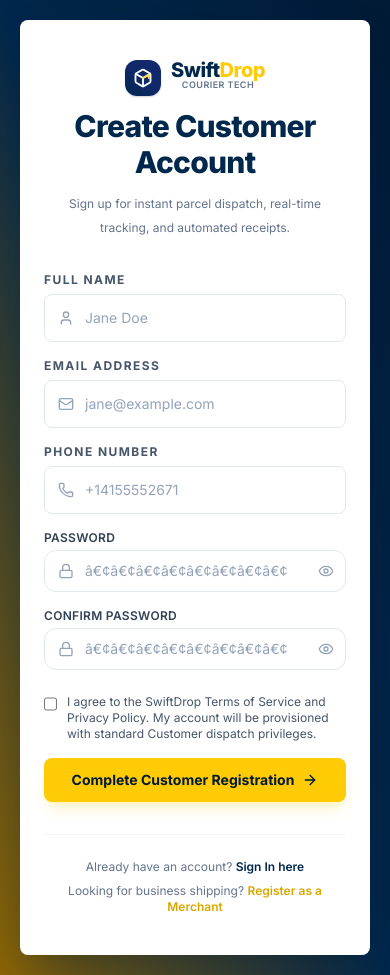
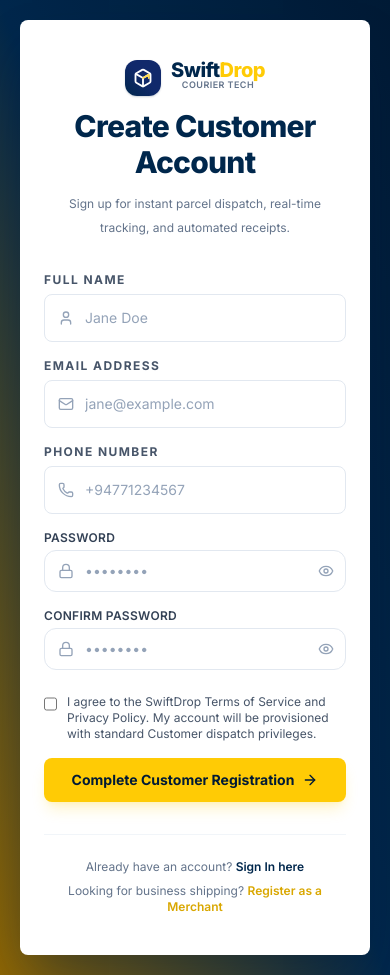
Before and after one commit to swiftdrop-ead-team/swiftdrop-courier-management, a React (Vite) app in the folder frontend/: page /register in a window 390 px wide. Built offline with nearby package versions, Linux system fonts and the light colour scheme; no server answers.

Commit message:
feat: update phone number validation and placeholders for registration and reset password pages

```diff
--- a/frontend/src/pages/auth/MerchantRegisterPage.tsx
+++ b/frontend/src/pages/auth/MerchantRegisterPage.tsx
@@ -18,7 +18,6 @@ import {
   ArrowRight,
   Loader2,
   Clock,
-  ShieldAlert
 } from 'lucide-react';
 
 const merchantSchema = z.object({
@@ -26,7 +25,7 @@ const merchantSchema = z.object({
   contactPerson: z.string().min(2, 'Contact person name is required'),
   email: z.string().email('Please enter a valid business email address'),
   businessAddress: z.string().min(5, 'Business address is required'),
-  phoneNumber: z.string().regex(/^\+?[0-9]{7,15}$/, 'Please enter a valid phone number with digits'),
+  phoneNumber: z.string().regex(/^(?:0|(?:\+|00)94)7\d{8}$/, 'Enter a valid Sri Lankan mobile number, e.g. +94771234567'),
   password: z.string().min(8, 'Password must be at least 8 characters'),
   confirmPassword: z.string().min(1, 'Please confirm your password'),
 }).refine((data) => data.password === data.confirmPassword, {
@@ -207,7 +206,7 @@ export const MerchantRegisterPage: React.FC = () => {
                 </div>
                 <input
                   type="tel"
-                  placeholder="+18005550199"
+                  placeholder="+94771234567"
                   {...register('phoneNumber')}
                   className={`w-full pl-10 pr-4 py-2.5 rounded-xl border text-sm text-slate-900 placeholder-slate-400 outline-none transition-all ${
                     errors.phoneNumber
@@ -259,7 +258,7 @@ export const MerchantRegisterPage: React.FC = () => {
                 </div>
                 <input
                   type={showPassword ? 'text' : 'password'}
-                  placeholder="â€¢â€¢â€¢â€¢â€¢â€¢â€¢â€¢"
+                  placeholder="••••••••"
                   {...register('password')}
                   className={`w-full pl-10 pr-10 py-2.5 rounded-xl border text-sm text-slate-900 placeholder-slate-400 outline-none transition-all ${
                     errors.password
@@ -290,7 +289,7 @@ export const MerchantRegisterPage: React.FC = () => {
                 </div>
                 <input
                   type={showConfirmPassword ? 'text' : 'password'}
-                  placeholder="â€¢â€¢â€¢â€¢â€¢â€¢â€¢â€¢"
+                  placeholder="••••••••"
                   {...register('confirmPassword')}
                   className={`w-full pl-10 pr-10 py-2.5 rounded-xl border text-sm text-slate-900 placeholder-slate-400 outline-none transition-all ${
                     errors.confirmPassword
--- a/frontend/src/pages/auth/RegisterPage.tsx
+++ b/frontend/src/pages/auth/RegisterPage.tsx
@@ -21,7 +21,7 @@ import {
 const registerSchema = z.object({
   fullName: z.string().min(2, 'Full name must be at least 2 characters'),
   email: z.string().email('Please enter a valid email address'),
-  phoneNumber: z.string().regex(/^\+?[0-9]{7,15}$/, 'Please enter a valid phone number with digits'),
+  phoneNumber: z.string().regex(/^(?:0|(?:\+|00)94)7\d{8}$/, 'Enter a valid Sri Lankan mobile number, e.g. +94771234567'),
   password: z.string().min(8, 'Password must be at least 8 characters'),
   confirmPassword: z.string().min(1, 'Please confirm your password'),
   acceptTerms: z.literal(true, {
@@ -147,7 +147,7 @@ export const RegisterPage: React.FC = () => {
           <TextField
             label="Phone Number"
             type="tel"
-            placeholder="+14155552671"
+            placeholder="+94771234567"
             icon={<Phone className="h-4 w-4" />}
             error={errors.phoneNumber?.message}
             {...register('phoneNumber')}
@@ -165,7 +165,7 @@ export const RegisterPage: React.FC = () => {
                 </div>
                 <input
                   type={showPassword ? 'text' : 'password'}
-                  placeholder="â€¢â€¢â€¢â€¢â€¢â€¢â€¢â€¢"
+                  placeholder="••••••••"
                   {...register('password')}
                   className={`w-full pl-10 pr-10 py-2.5 rounded-xl border text-sm text-slate-900 placeholder-slate-400 outline-none transition-all ${
                     errors.password
@@ -196,7 +196,7 @@ export const RegisterPage: React.FC = () => {
                 </div>
                 <input
                   type={showConfirmPassword ? 'text' : 'password'}
-                  placeholder="â€¢â€¢â€¢â€¢â€¢â€¢â€¢â€¢"
+                  placeholder="••••••••"
                   {...register('confirmPassword')}
                   className={`w-full pl-10 pr-10 py-2.5 rounded-xl border text-sm text-slate-900 placeholder-slate-400 outline-none transition-all ${
                     errors.confirmPassword
--- a/frontend/src/pages/auth/ResetPasswordPage.tsx
+++ b/frontend/src/pages/auth/ResetPasswordPage.tsx
@@ -103,7 +103,7 @@ export const ResetPasswordPage: React.FC = () => {
                 </div>
                 <input
                   type={showPassword ? 'text' : 'password'}
-                  placeholder="â€¢â€¢â€¢â€¢â€¢â€¢â€¢â€¢"
+                  placeholder="••••••••"
                   {...register('newPassword')}
                   className="w-full pl-10 pr-10 py-2.5 rounded-xl border border-slate-200 focus:border-yellow-500 focus:ring-2 focus:ring-yellow-500/20 text-sm outline-none transition-all"
                 />
@@ -130,7 +130,7 @@ export const ResetPasswordPage: React.FC = () => {
                 </div>
                 <input
                   type={showConfirmPassword ? 'text' : 'password'}
-                  placeholder="â€¢â€¢â€¢â€¢â€¢â€¢â€¢â€¢"
+                  placeholder="••••••••"
                   {...register('confirmPassword')}
                   className="w-full pl-10 pr-10 py-2.5 rounded-xl border border-slate-200 focus:border-yellow-500 focus:ring-2 focus:ring-yellow-500/20 text-sm outline-none transition-all"
                 />
```
Also changed, not shown: 1 other file (tests, documents, lock files or other folders).
